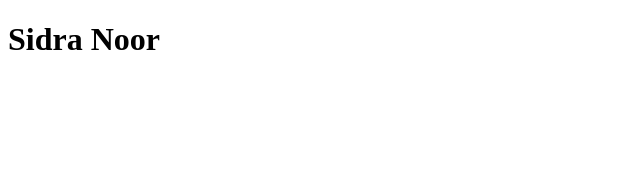
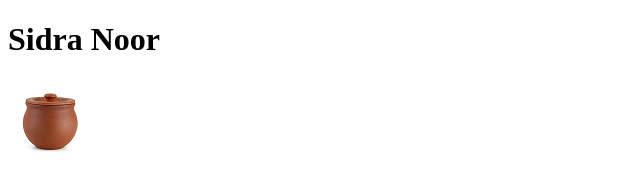
Before and after one commit to Skhalil289/batch6, a plain HTML site: page index.html in a window 1280 px wide. Shown: the whole page, without its empty margins (0-640 px from the left). Drawn offline with Linux system fonts and the light colour scheme.

Commit message:
add picture

```diff
--- a/index.html
+++ b/index.html
@@ -7,5 +7,6 @@
 </head>
 <body>
     <h1>Sidra Noor</h1>
+    <img src="./3.png" alt="">
 </body>
 </html>
```
Also changed, not shown: 3.png (added).
